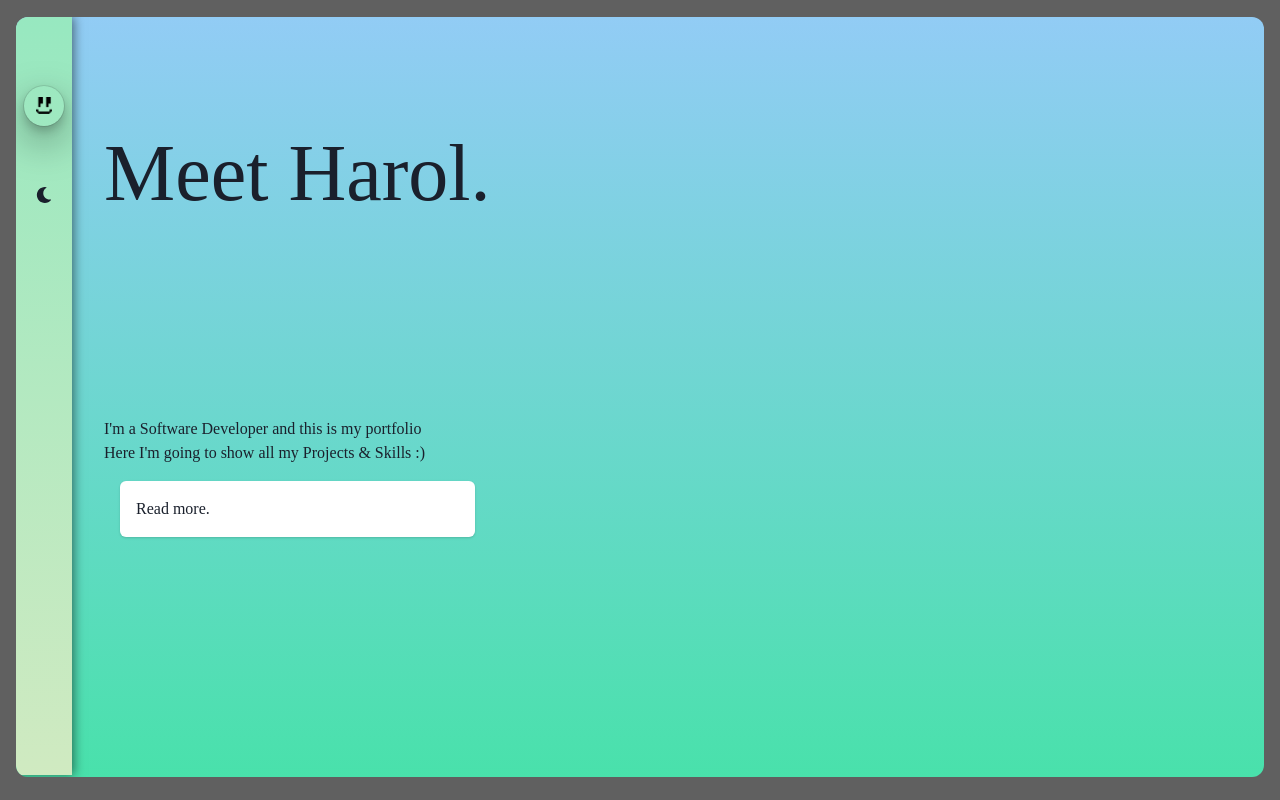
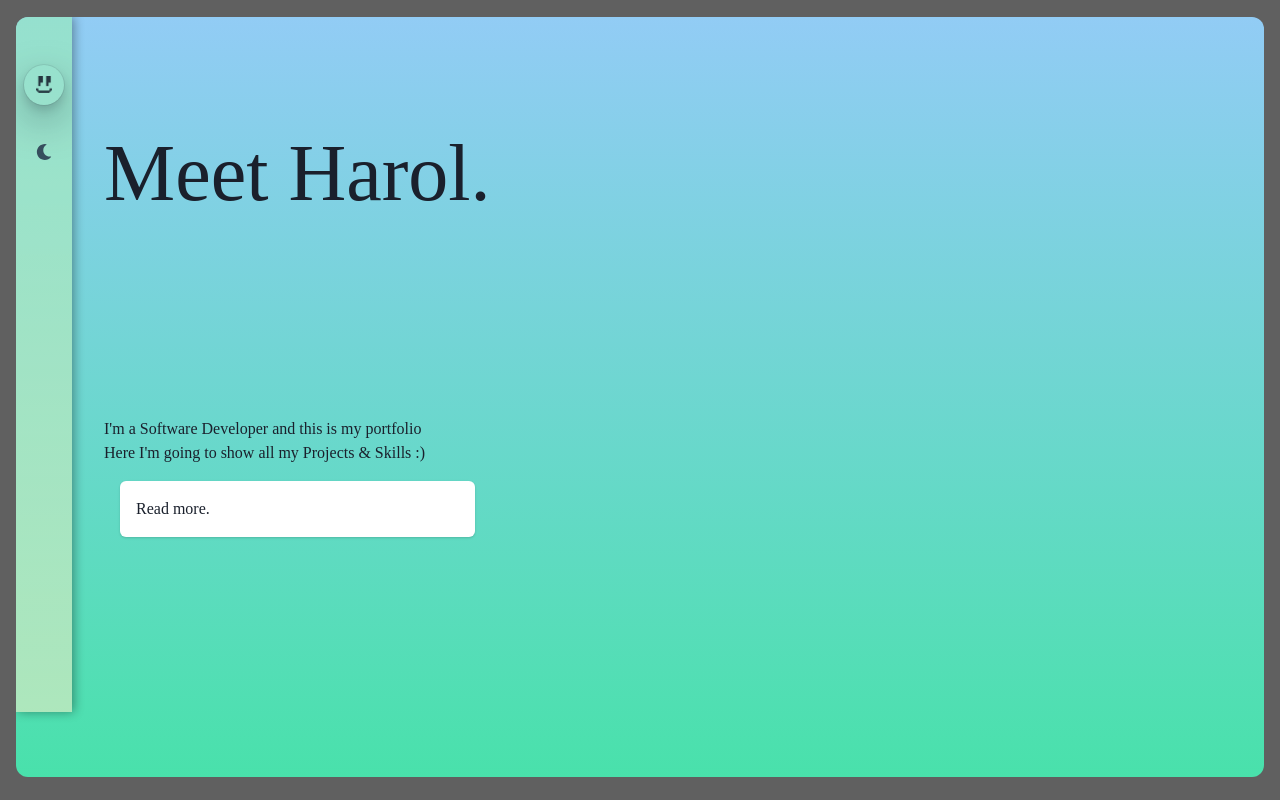
Before and after one commit to H4r0l/newPortfolio, a React (Vite) app: page / in a window 1280 px wide. Built offline with nearby package versions, Linux system fonts and the light colour scheme.

Commit message:
Fix: changes on animations and size

```diff
--- a/src/components/Navbar.jsx
+++ b/src/components/Navbar.jsx
@@ -20,7 +20,7 @@ const Navbar = () => {
           bgGradient: colorMode === "light" ? "#D0EAC1" : "#740F65",
           opacity: 1,
         }}
-        transition={{ duration: 0.5, ease: "easeOut" }}
+        transition={{ duration: 10, ease: "easeOut" }}
         variants={{ exit: { opacity: 0 } }}
         // Other Box props
       >
@@ -30,7 +30,7 @@ const Navbar = () => {
               ? "linear(to-b, #97E8C0, #D0EAC1)"
               : "linear(to-b, #990F71, #740F65)"
           }
-          h={"120%"} // Adjusted height to 95% of the viewport height
+          h={"110%"} // Adjusted height to 95% of the viewport height
           w={"7vh"}
           boxShadow="2px 0px 10px rgba(0, 0, 0, 0.5)"
           zIndex="10"
```
